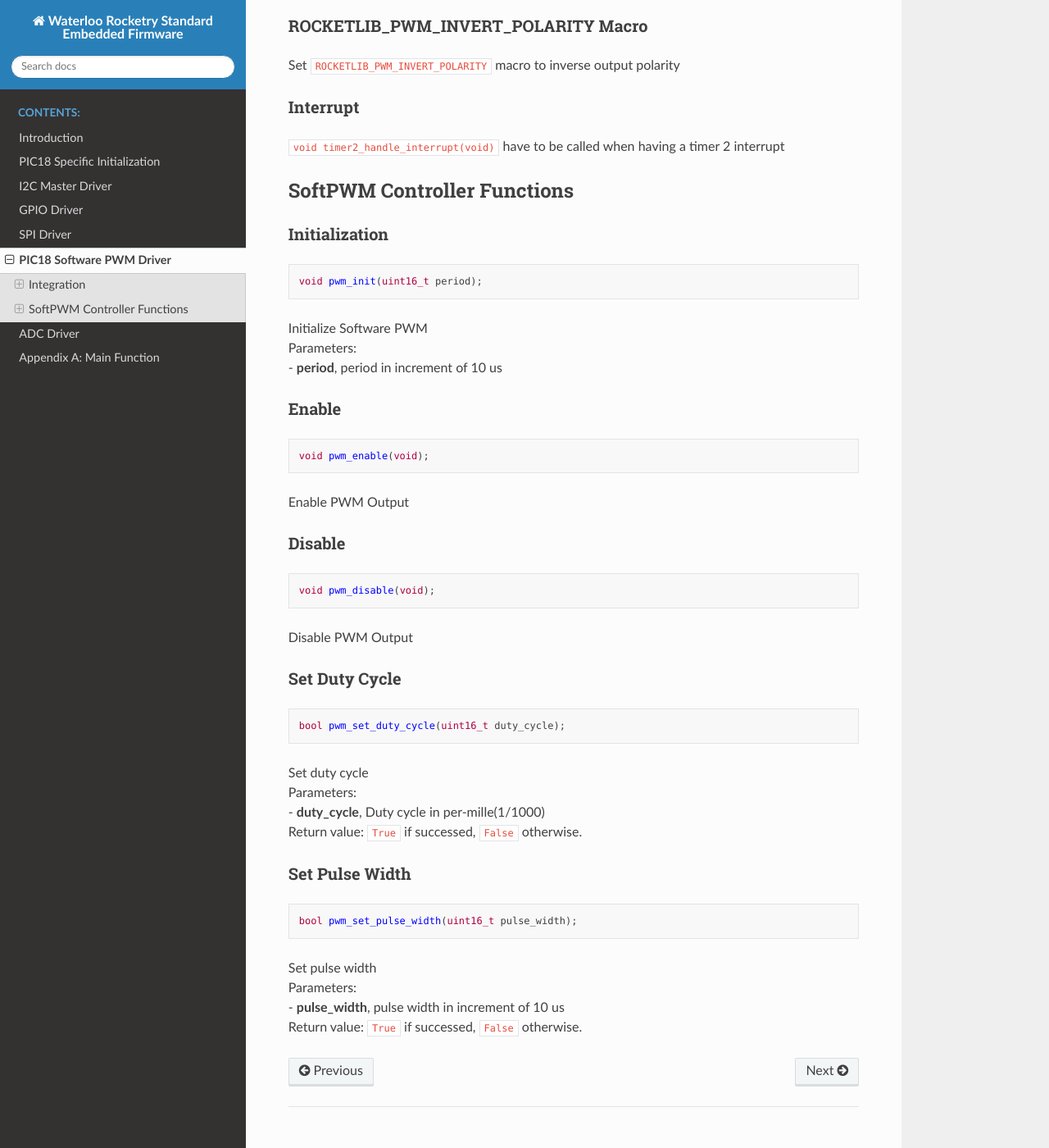
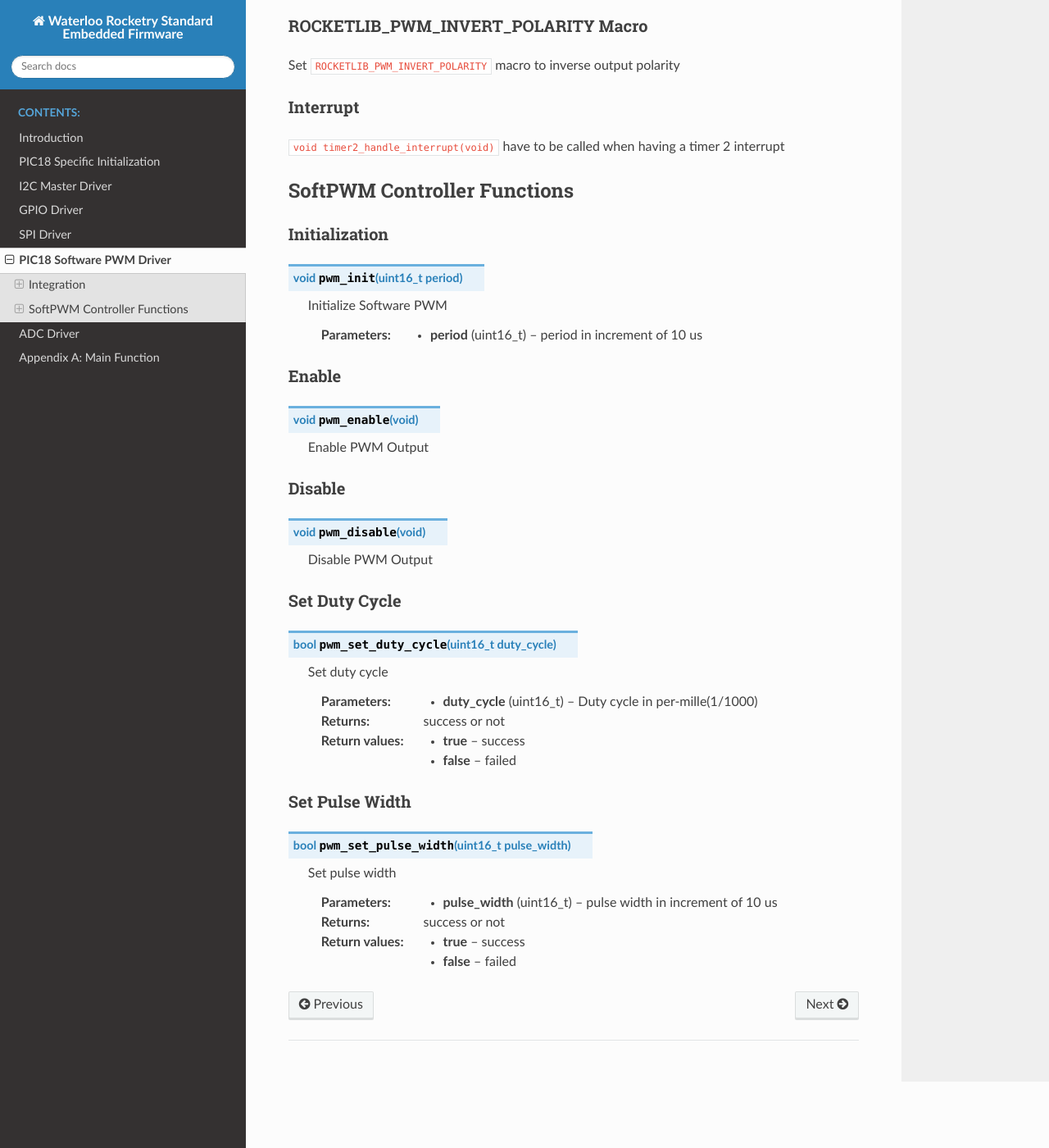
Before and after one commit to waterloo-rocketry/rocketlib, a Sphinx documentation site: the page built from doc/pwm_driver.rst, in a window 1280 px wide and 1400 px high, scrolled down 369 px. Shown: the whole window at 82% size. Built offline with Sphinx 7.4.7 and the Read the Docs theme 2.0.0, drawn with Linux system fonts in a browser that asks for light colours; some of the changed text lies outside the part shown.

Commit message:
finished converting pwm_driver to sphinx c domain

```diff
--- a/doc/pwm_driver.rst
+++ b/doc/pwm_driver.rst
@@ -8,7 +8,7 @@ Integration
 
 ROCKETLIB_PWM_PIN Macro
 -----------------------
-Set ``ROCKETLIB_PWM_PIN`` macro to the pin register name for output, e.g. ~LATC6~
+Set ``ROCKETLIB_PWM_PIN`` macro to the pin register name for output, e.g. ``LATC6``
 
 ROCKETLIB_PWM_INVERT_POLARITY Macro
 -----------------------------------
@@ -23,48 +23,42 @@ SoftPWM Controller Functions
 
 Initialization
 --------------
-.. code-block:: c
+.. c:function:: void pwm_init(uint16_t period)
 
-  void pwm_init(uint16_t period);
+   Initialize Software PWM
 
-| Initialize Software PWM
-| Parameters:
-| - **period**, period in increment of 10 us
+   :param uint16_t period: period in increment of 10 us
 
 Enable
 ------
-.. code-block:: c
+.. c:function:: void pwm_enable(void)
 
-  void pwm_enable(void);
-
-| Enable PWM Output
+   Enable PWM Output
 
 Disable
 -------
-.. code-block:: c
+.. c:function:: void pwm_disable(void)
 
-  void pwm_disable(void);
-
-| Disable PWM Output
+   Disable PWM Output
 
 Set Duty Cycle
 --------------
-.. code-block:: c
+.. c:function:: bool pwm_set_duty_cycle(uint16_t duty_cycle)
 
-  bool pwm_set_duty_cycle(uint16_t duty_cycle);
+   Set duty cycle
 
-| Set duty cycle
-| Parameters:
-| - **duty_cycle**, Duty cycle in per-mille(1/1000)
-| Return value: ``True`` if successed, ``False`` otherwise.
+   :param uint16_t duty_cycle: Duty cycle in per-mille(1/1000)
+   :return: success or not
+   :retval true: success
+   :retval false: failed
 
 Set Pulse Width
 ---------------
-.. code-block:: c
+.. c:function:: bool pwm_set_pulse_width(uint16_t pulse_width)
 
-  bool pwm_set_pulse_width(uint16_t pulse_width);
+   Set pulse width
 
-| Set pulse width
-| Parameters:
-| - **pulse_width**, pulse width in increment of 10 us
-| Return value: ``True`` if successed, ``False`` otherwise.
+   :param uint16_t pulse_width: pulse width in increment of 10 us
+   :return: success or not
+   :retval true: success
+   :retval false: failed
```
